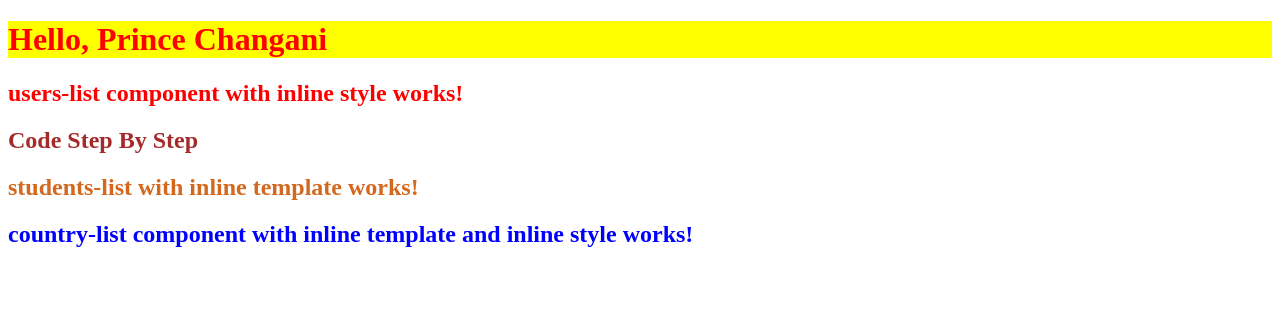
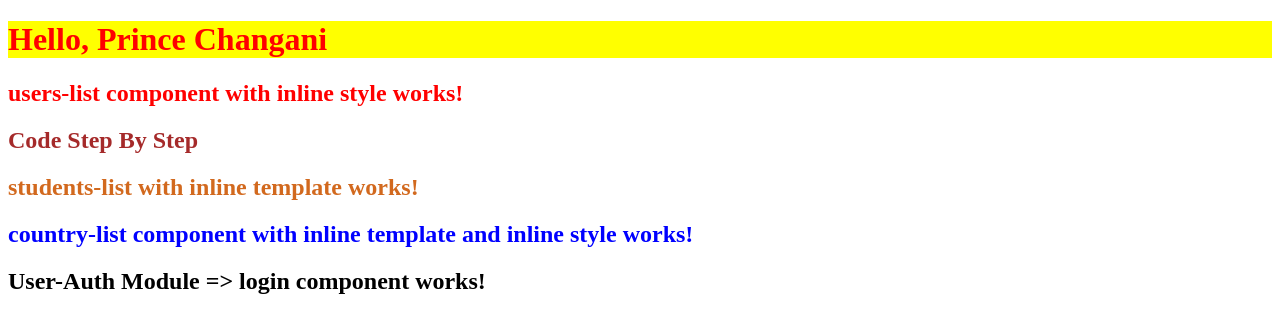
Before and after one commit to prince5638/Learning_Angular, an Angular app: page / in a window 1280 px wide. Shown: the top 332 px of the page. Built offline with nearby package versions, Linux system fonts and the light colour scheme.

Commit message:
3) Creating Module in angular
Signed-off-by: Prince Changani <princechangani56385638@gmail.com>

```diff
--- a/src/app/app.component.html
+++ b/src/app/app.component.html
@@ -1,4 +1,6 @@
 <h1 class="{{title}}">Hello, {{name}}</h1>
 <app-users-list></app-users-list>  <!-- user-list component with the inline style -->
 <app-students-list></app-students-list> <!-- user-list component with the inline template -->
-<app-country-list></app-country-list>  <!-- user-list component with the inline style and inline template-->
+<app-country-list></app-country-list>  <!-- user-list component with the inline style and inline template -->
+
+<app-login></app-login>
--- a/src/app/app.module.ts
+++ b/src/app/app.module.ts
@@ -1,5 +1,6 @@
 import { NgModule } from '@angular/core';
 import { BrowserModule } from '@angular/platform-browser';
+import {UserAuthModule} from './user-auth/user-auth.module'
 
 import { AppRoutingModule } from './app-routing.module';
 import { AppComponent } from './app.component';
@@ -16,7 +17,8 @@ import { CountryListComponent } from './country-list/country-list.component';
   ],
   imports: [
     BrowserModule,
-    AppRoutingModule
+    AppRoutingModule,
+    UserAuthModule
   ],
   providers: [],
   bootstrap: [AppComponent]
--- /dev/null
+++ b/src/app/user-auth/login/login.component.html
@@ -0,0 +1 @@
+<h2>User-Auth Module => login component works!</h2>
```
Also changed, not shown: src/app/user-auth/login/login.component.ts (added, +10 -0 lines), src/app/user-auth/user-auth.module.ts (added, +18 -0 lines), src/app/user-auth/login/login.component.css (added), 1 other file (tests, documents, lock files or other folders).
